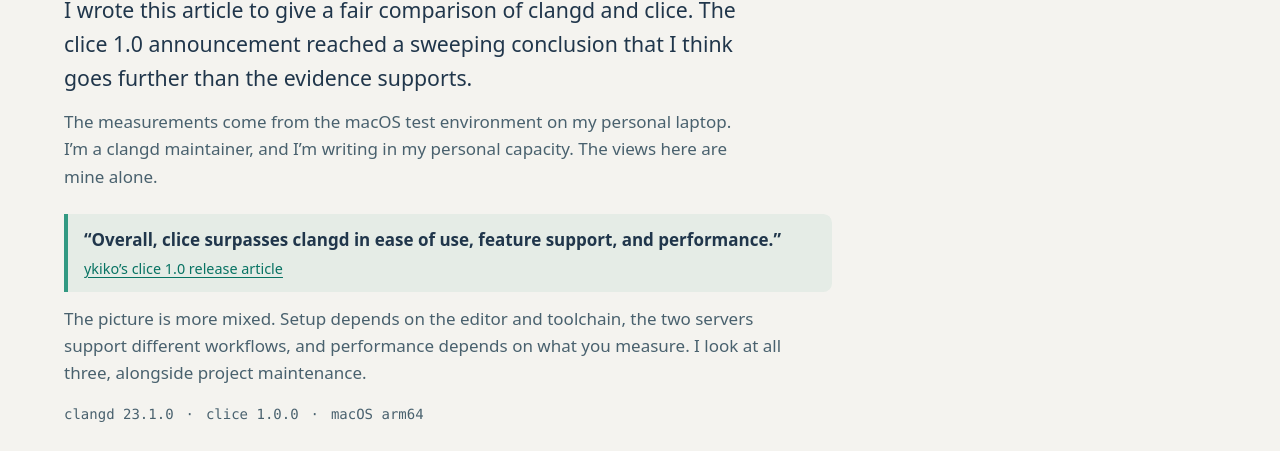
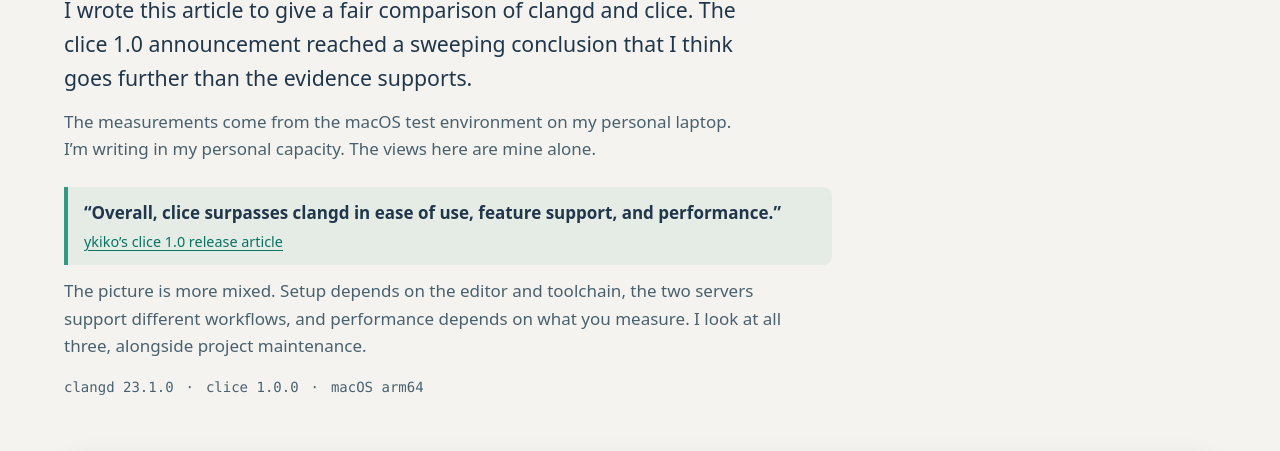
Before and after one commit to ArcsinX/ArcsinX.github.io, a plain HTML site: page clangd-vs-clice/index.html in a window 1280 px wide. Shown: the part 312-763 px from the top of the page. Drawn offline with Linux system fonts and the light colour scheme.

Commit message:
Remove the first-person maintainer reference

```diff
--- a/clangd-vs-clice/index.html
+++ b/clangd-vs-clice/index.html
@@ -29,7 +29,7 @@
         <p class="eyebrow">C++ language servers <span>·</span> November 2026</p>
         <h1>clangd <em>vs</em> clice</h1>
         <p class="deck">I wrote this article to give a fair comparison of clangd and clice. The clice 1.0 announcement reached a sweeping conclusion that I think goes further than the evidence supports.</p>
-        <p class="byline">The measurements come from the macOS test environment on my personal laptop. I’m a clangd maintainer, and I’m writing in my personal capacity. The views here are mine alone.</p>
+        <p class="byline">The measurements come from the macOS test environment on my personal laptop. I’m writing in my personal capacity. The views here are mine alone.</p>
         <figure class="release-claim">
           <blockquote>“Overall, clice surpasses clangd in ease of use, feature support, and performance.”</blockquote>
           <figcaption><a href="https://ykiko.me/en/articles/2105384023094834022/#language-server">ykiko’s clice 1.0 release article</a></figcaption>
```
